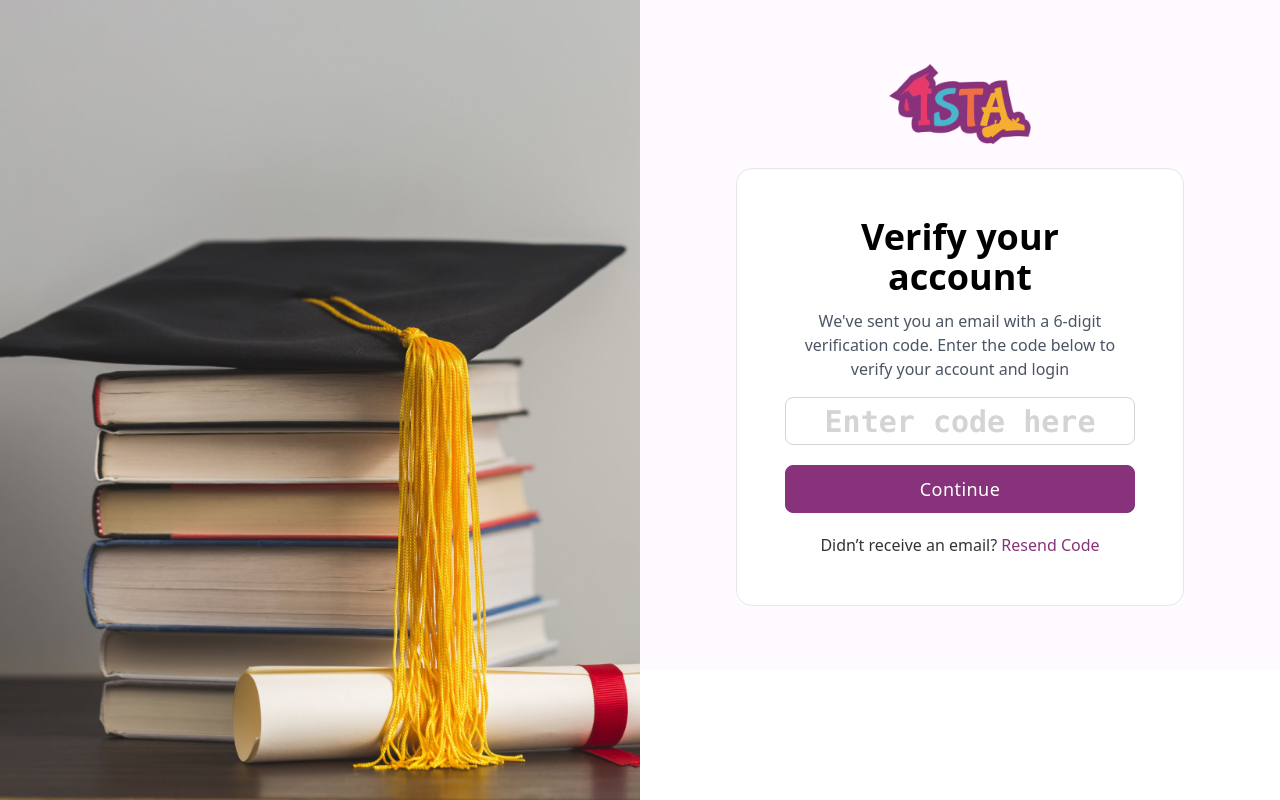
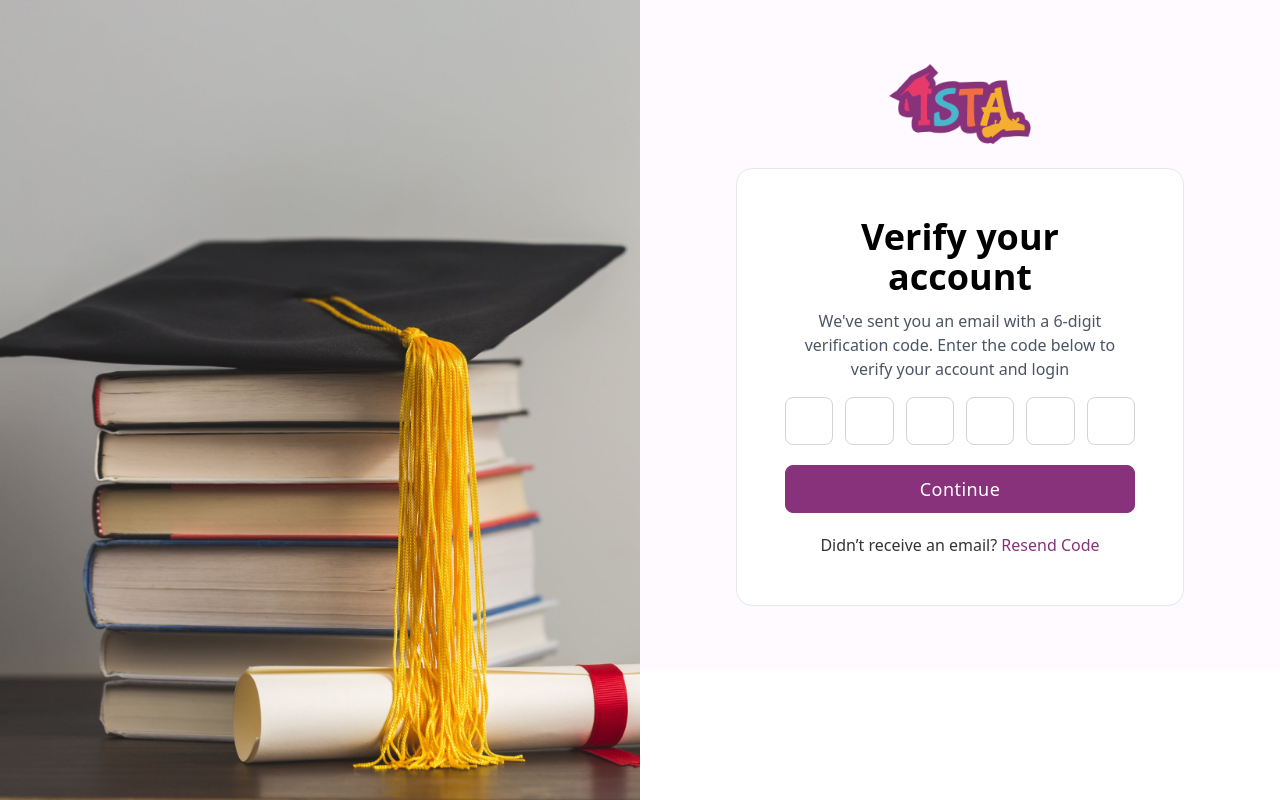
Before and after one commit to Jeffreyon/ISTA, a Next.js app: page /verify in a window 1280 px wide. Built offline with nearby package versions, Linux system fonts and the light colour scheme.

Commit message:
Fancy verification component

```diff
--- /dev/null
+++ b/src/lib/useVerificationCode.ts
@@ -0,0 +1,48 @@
+import { useEffect, useState } from "react";
+
+export default function useVerificationCode(codeLength: number): any {
+  let inputStates: any[] = [];
+
+  for (let i = 0; i < codeLength; i++) {
+    const [code, setCode] = useState("");
+    inputStates.push({ code, setCode });
+  }
+
+  let [code, setCode] = useState("");
+
+  const handleChange = (e: any, index: number): void => {
+    let entry = e.target.value;
+
+    if (entry.length <= 1 && !Number.isNaN(entry)) {
+      // set and limit code per input box to 1 digit
+      inputStates[index].setCode(e.target.value);
+
+      // move focus to next empty input box unless it's the last one,
+      if (index < codeLength - 1) {
+        let nextInput = document.querySelectorAll<any>(".digit")[index + 1];
+        if (nextInput.value === "") nextInput.focus();
+      }
+    } else return;
+  };
+
+  const handleFocus = (e: any, index: number) => {
+    // find the first element with an empty value and focus on it
+    let closestEmptyInput = document.querySelector<any>('.digit[value=""]');
+
+    // focus if the element exists
+    if (closestEmptyInput !== null) closestEmptyInput.focus();
+  };
+
+  // compile the complete code anytime the inputs change
+  useEffect(() => {
+    setCode((old) => {
+      return inputStates
+        .map((digit) => {
+          return digit.code;
+        })
+        .join("");
+    });
+  }, [inputStates]);
+
+  return [code, inputStates, handleChange, handleFocus];
+}
--- a/src/pages/verify/index.tsx
+++ b/src/pages/verify/index.tsx
@@ -5,21 +5,28 @@ import Image from "next/image";
 
 import thumbsUpIcon from "../../../public/icons/thumbs-up.svg";
 import Link from "next/link";
+import useVerificationCode from "@/lib/useVerificationCode";
 
 export default function index() {
-  const [code, setCode] = useState("");
   const modalTrigger = useRef<any>(null);
+  let [code, inputStates, handleChange, handleFocus] = useVerificationCode(6);
 
-  const handleChange = (e: any) => {
-    if (e.target.value.length <= 6) setCode(e.target.value);
-    else return;
-  };
+  let inputElements = inputStates.map((state: any, ii: number) => {
+    return (
+      <div key={ii}>
+        <input
+          type="number"
+          value={state.code}
+          className="digit input focus:outline-primary-400 w-full text-3xl font-semibold px-1 text-center placeholder-neutral-300 font-mono"
+          onChange={(e) => handleChange(e, ii)}
+          onFocus={(e) => handleFocus(e, ii)}
+        />
+      </div>
+    );
+  });
 
   const handleSubmit = (e: any) => {
     e.preventDefault();
-
-    // Stop taking input at the 6th digit
-    if (code.length !== 6) return;
 
     // TODO: Verify the user on the server, log code for now
     console.log(code);
@@ -40,18 +47,7 @@ export default function index() {
 
       <form className="mt-4">
         <div className="space-y-5">
-          <div>
-            <div>
-              <input
-                type="number"
-                value={code}
-                maxLength={6}
-                placeholder="Enter code here"
-                className="input focus:outline-primary-400 w-full text-3xl font-semibold px-1 text-center placeholder-neutral-300 font-mono"
-                onChange={handleChange}
-              />
-            </div>
-          </div>
+          <div className="grid grid-cols-6 gap-3">{inputElements}</div>
 
           <div>
             <button onClick={handleSubmit} className="btn btn-primary w-full">
```
